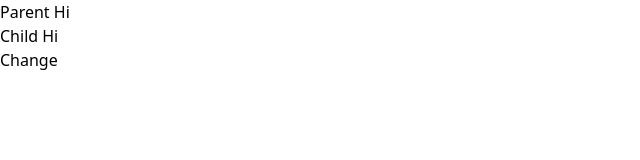
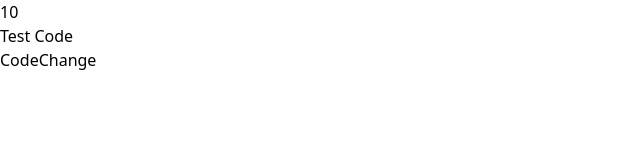
Before and after one commit to baljeetmatta/batchEReact, a React (Vite) app: page / in a window 1280 px wide. Shown: the top 160 px of the page, without its empty margins (0-640 px from the left). Built offline with nearby package versions, Linux system fonts and the light colour scheme.

Commit message:
14022025

```diff
--- a/src/App.tsx
+++ b/src/App.tsx
@@ -5,6 +5,7 @@ import Banner from './Banner';
  import Button from './Button';
 import Controls from './Controls';
 import Parent from './Parent';
+import State from './State';
 import UI from './UI';
  function clickHandlerSend(e:React.MouseEvent){
 
@@ -22,8 +23,10 @@ import UI from './UI';
   return (
 
    <>
+   <State name="Code"/>
+
    {/* <UI/> */}
-   <Parent/>
+   {/* <Parent/> */}
 
     {/* <Banner/> */}
     {/* Welcome to React
--- /dev/null
+++ b/src/State.tsx
@@ -0,0 +1,50 @@
+import React from "react";
+type StateProps={
+    name:string,
+
+}
+type StateType={
+    data:string,
+    years:number;
+}
+//const [data,setData]=useState("");
+//this.state.data
+//setState
+//type testProps={}
+
+class State extends React.Component<StateProps,StateType>
+{
+    state={data:"Test Code",years:10};
+
+
+    clickHandler=()=>{
+       // this.setState({data:"Hi"});
+    //    this.setState({years:this.state.years+1});
+    //    this.setState({years:this.state.years+1});
+    //    this.setState({years:this.state.years+1});
+
+    this.setState((prev)=>{return {years:prev.years+1}})
+    this.setState((prev)=>{return {years:prev.years+1}})
+    this.setState((prev)=>{return {years:prev.years+1}})
+
+
+
+
+
+    }
+    //props
+    //state -object
+    render()
+    {
+        return (
+            <>
+            {this.state.years}
+              <div>  {this.state.data}</div>
+
+                {this.props.name}
+                <button onClick={this.clickHandler}>Change</button>
+            </>
+        )
+    }
+}
+export default State;
```
Also changed, not shown: src/index.css (line endings or trailing spaces).
